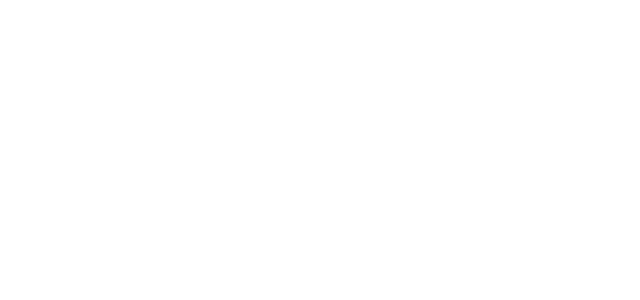
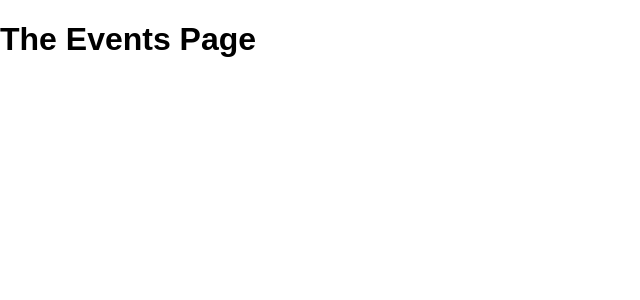
Before and after one commit to gha665/graphql-react-event-booking, a React (Create React App) app in the folder frontend/: page /events in a window 1280 px wide. Shown: the top 300 px of the page, without its empty margins (0-640 px from the left). Built offline with nearby package versions, Linux system fonts and the light colour scheme.

Commit message:
created events and bookings pages, updated routes

```diff
--- a/frontend/src/App.js
+++ b/frontend/src/App.js
@@ -1,14 +1,21 @@
 import React from "react";
-import { BrowserRouter, Route } from "react-router-dom";
+import { BrowserRouter, Route, Redirect, Switch } from "react-router-dom";
+
+import AuthPage from "./pages/Auth";
+import BookingsPage from "./pages/Bookings";
+import EventsPage from "./pages/Events";
+
 import "./App.css";
 
 function App() {
   return (
     <BrowserRouter>
-      <Route path="/" component={null} />
-      <Route path="/auth" component={null} />
-      <Route path="/events" component={null} />
-      <Route path="/bookings" component={null} />
+      <Switch>
+        <Redirect from="/" to="/auth" exact />
+        <Route path="/auth" component={AuthPage} />
+        <Route path="/events" component={EventsPage} />
+        <Route path="/bookings" component={BookingsPage} />
+      </Switch>
     </BrowserRouter>
   );
 }
--- /dev/null
+++ b/frontend/src/pages/Auth.js
@@ -0,0 +1,9 @@
+import React, { Component } from "react";
+
+class AuthPage extends Component {
+  render() {
+    return <h1>The Auth Page</h1>;
+  }
+}
+
+export default AuthPage;
--- /dev/null
+++ b/frontend/src/pages/Bookings.js
@@ -0,0 +1,9 @@
+import React, { Component } from "react";
+
+class BookingsPage extends Component {
+  render() {
+    return <h1>The Bookings Page</h1>;
+  }
+}
+
+export default BookingsPage;
--- /dev/null
+++ b/frontend/src/pages/Events.js
@@ -0,0 +1,9 @@
+import React, { Component } from "react";
+
+class EventsPage extends Component {
+  render() {
+    return <h1>The Events Page</h1>;
+  }
+}
+
+export default EventsPage;
```
